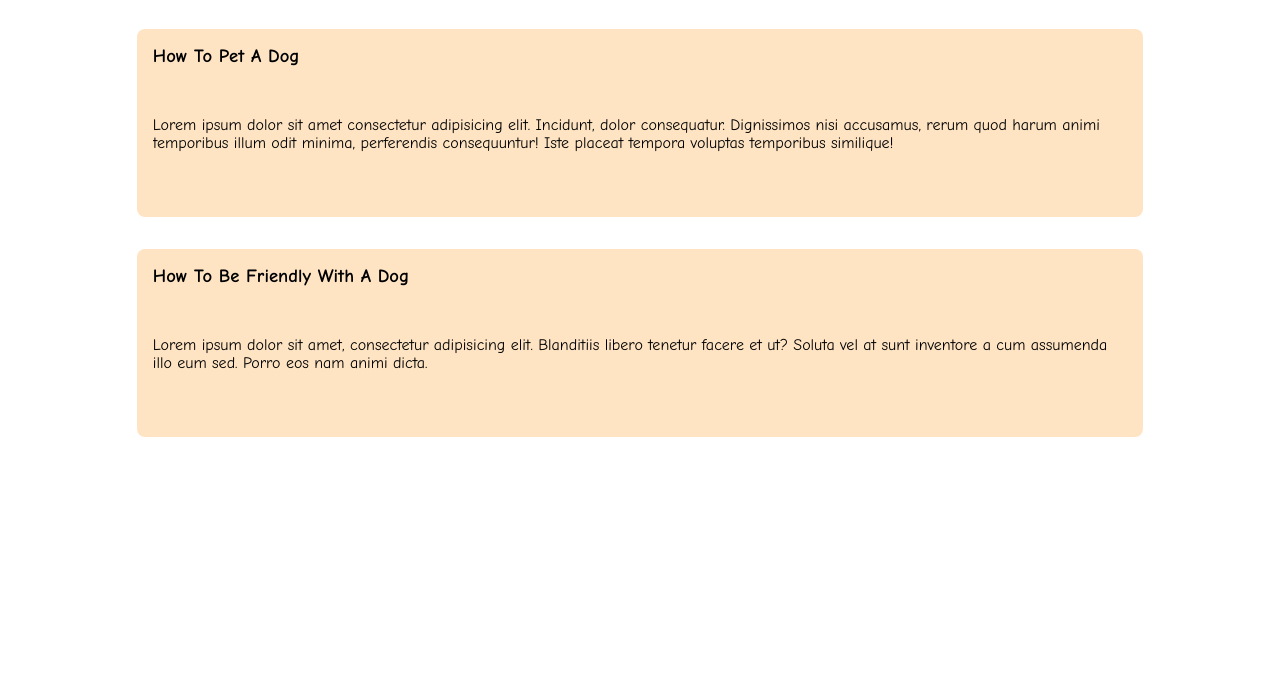
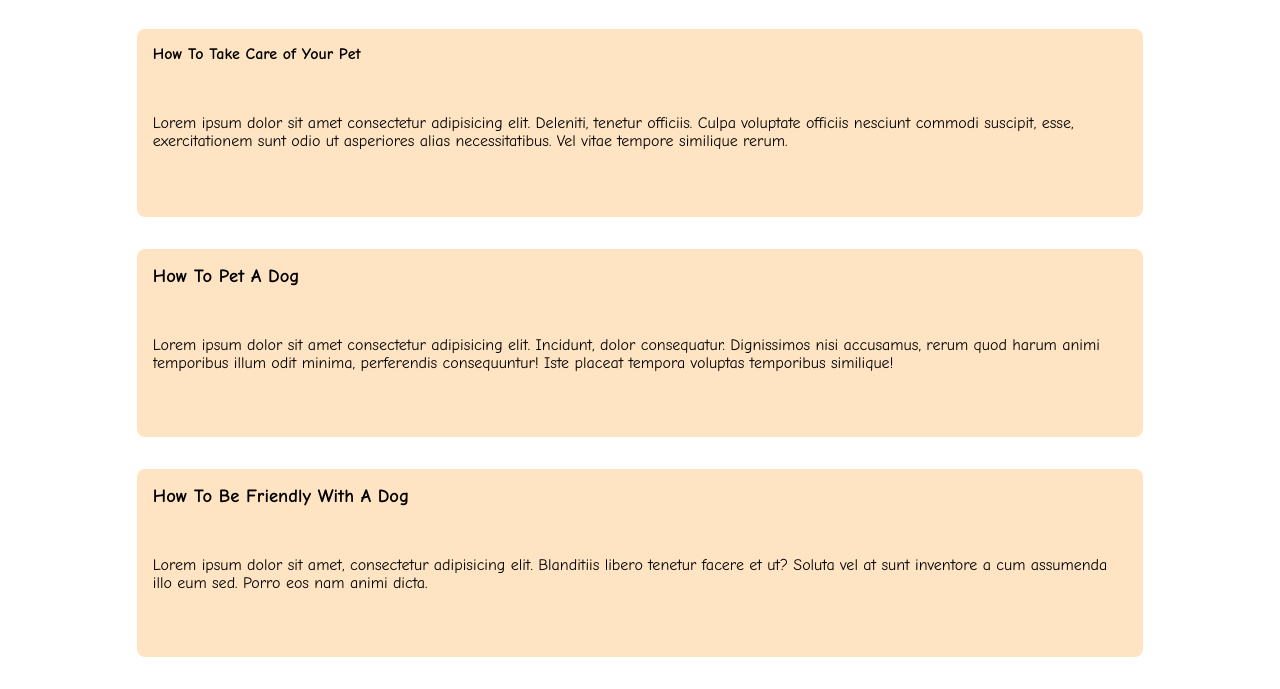
Before and after one commit to codisol/PetDoc, a plain HTML site: page article.html in a window 1280 px wide. Shown: the part 142-831 px from the top of the page. Before the commit the page ends 800 px from the top, so only its background shows below. Drawn offline with Linux system fonts and the light colour scheme; a web font is replaced by a local one.

Commit message:
Add article

```diff
--- a/article.html
+++ b/article.html
@@ -24,6 +24,10 @@
     <main>
         <h2>Article</h2>
         <div class="article">
+            <h4>How To Take Care of Your Pet</h4>
+            <p>Lorem ipsum dolor sit amet consectetur adipisicing elit. Deleniti, tenetur officiis. Culpa voluptate officiis nesciunt commodi suscipit, esse, exercitationem sunt odio ut asperiores alias necessitatibus. Vel vitae tempore similique rerum.</p>
+        </div>
+        <div class="article">
             <h3>How To Pet A Dog</h3>
             <p>Lorem ipsum dolor sit amet consectetur adipisicing elit. Incidunt, dolor consequatur. Dignissimos nisi accusamus, rerum quod harum animi temporibus illum odit minima, perferendis consequuntur! Iste placeat tempora voluptas temporibus similique!</p>
         </div>
```
